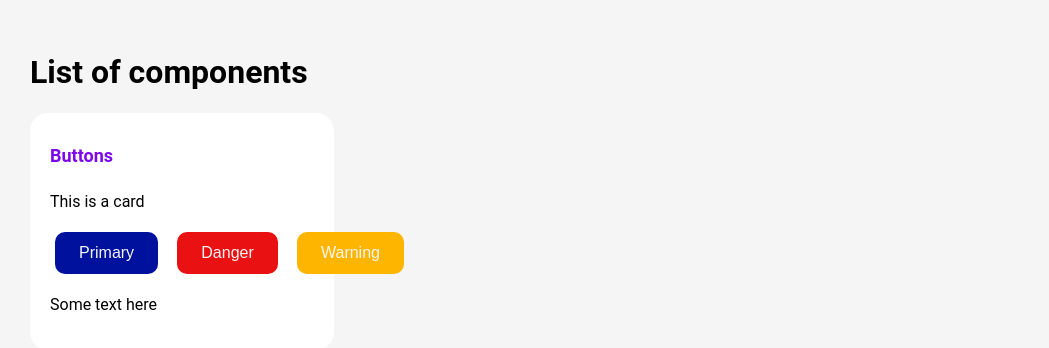
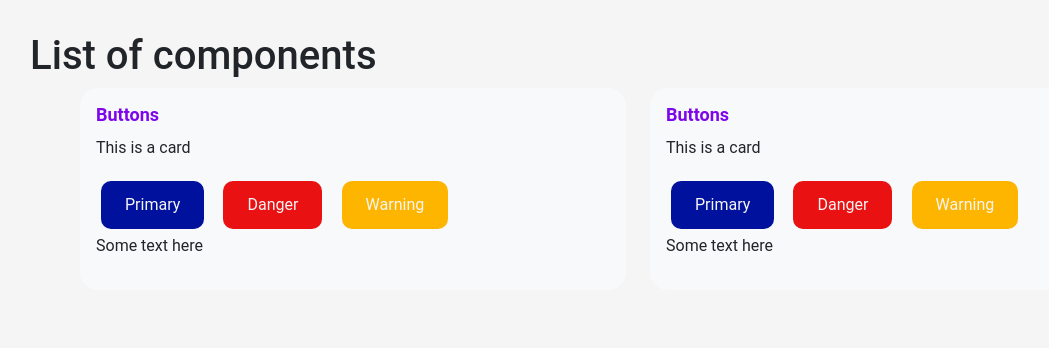
Before and after one commit to D3ds3c007/MPTC-Platform-Front, a Next.js app: page / in a window 1280 px wide. Shown: the top 348 px of the page, without its empty margins (2-1051 px from the left). Built offline with nearby package versions, Linux system fonts and the light colour scheme.

Commit message:
adding bootstrap

```diff
--- a/package.json
+++ b/package.json
@@ -9,11 +9,13 @@
     "lint": "next lint"
   },
   "dependencies": {
+    "bootstrap": "^5.3.3",
     "clsx": "^2.1.1",
     "jose": "^5.9.2",
     "next": "14.2.11",
     "next-app": "file:",
     "react": "^18",
+    "react-bootstrap": "^2.10.4",
     "react-dom": "^18",
     "zod": "^3.23.8"
   },
--- a/src/app/components/base-button.module.css
+++ /dev/null
@@ -1,17 +0,0 @@
-.primary{
-    background-color: #007bff;
-    color: white;
-    border: none;
-    padding: 10px 20px;
-    border-radius: 5px;
-    cursor: pointer;
-}
-
-.danger{
-    background-color: #dc3545;
-    color: white;
-    border: none;
-    padding: 10px 20px;
-    border-radius: 5px;
-    cursor: pointer;
-}
--- a/src/app/components/ui/Button/MButton.js
+++ b/src/app/components/ui/Button/MButton.js
@@ -1,8 +1,8 @@
 import styles from './MButton.module.css';
 import clsx from 'clsx';
-export function MButton({children, onClick, variant = 'primary'}) {
+export function MButton({children, onClick, variant = 'primary', bootstrapClass = ''}) {
     return (
-        <button className={clsx(styles.button, styles[variant])} onClick={onClick}>
+        <button className={`${clsx(styles[variant])}  ${styles.button} btn-sm`} onClick={onClick}>
             {children}
         </button>
     );
--- a/src/app/components/ui/Card/MCard.js
+++ b/src/app/components/ui/Card/MCard.js
@@ -1,10 +1,11 @@
 import styles from './MCard.module.css';
-import clsx from 'clsx';
+import { Container } from 'react-bootstrap';
+
 
 export function MCard({children, width = '100%', height = 'auto', bgColor = 'white', padding = '20px', title = ''}, display = 'flex', flexDirection = 'column') {
     return (
         <>
-            <div className={styles.card} style={{width, height, backgroundColor: bgColor, padding}}>
+            <div className={`card ${styles.card} p-3 bg-light`} style={{width, height, backgroundColor: bgColor, padding}}>
                 {title && <h1 className={styles.title}>{title}</h1>}
                 {children}
             </div>
--- a/src/app/components/ui/Card/MCard.module.css
+++ b/src/app/components/ui/Card/MCard.module.css
@@ -5,6 +5,7 @@
     max-height: 100%; /* Prevents the card from exceeding the container height */
     background-color: #fff;
     border-radius: 18px;
+    border:0px;
     padding: 2rem; /* Use relative units for padding */
     display: flex;
     flex-direction: column;
@@ -23,20 +24,20 @@
 
 /* Primary card variation */
 .card-primary {
-    background-color: var(--primary-bg);
-    color: var(--primary-color);
+    background-color: var(--primary-mbg);
+    color: var(--primary-mcolor);
 }
 
 /* Danger card variation */
 .card-danger {
-    background-color: var(--danger-bg);
-    color: var(--danger-color);
+    background-color: var(--danger-mbg);
+    color: var(--danger-mcolor);
 }
 
 /* Warning card variation */
 .card-warning {
-    background-color: var(--warning-bg);
-    color: var(--warning-color);
+    background-color: var(--warning-mbg);
+    color: var(--warning-mcolor);
 }
 
 /* Media Query for smaller screens */
--- a/src/app/globals.css
+++ b/src/app/globals.css
@@ -1,3 +1,5 @@
+@import "~bootstrap/dist/css/bootstrap.min.css";
+
 :root{
   --button-radius : 10px;
   --primary-bg : #00119D;
--- a/src/app/layout.js
+++ b/src/app/layout.js
@@ -1,5 +1,6 @@
 import localFont from "next/font/local";
 import "./globals.css";
+
 
 const geistSans = localFont({
   src: "./fonts/GeistVF.woff",
--- a/src/app/page.js
+++ b/src/app/page.js
@@ -2,31 +2,53 @@ import Image from "next/image";
 import styles from "./page.module.css";
 import { MButton } from "@/app/components/ui/Button/MButton";
 import { MCard } from "@/app/components/ui/Card/MCard";
-
+import { Container } from "react-bootstrap";
 export default function Page() {
   return (
     <>
       <div className={styles.container}>
         <h1>List of components</h1>
-
       </div>
 
-      <MCard title="Buttons" width="25%">
+      <Container>
+        <div className="row">
+          <div className="col-md-6">
+            <MCard title="Buttons">
               <p>This is a card</p>
               <div style={{
                 display: 'flex',
                 gap: '1.2em',
                 padding: '5px'
               }}>
-          <MButton variant="primary">Primary</MButton>
+                <MButton variant="primary" bootstrapClass="btn-block">Primary</MButton>
                 <MButton variant="danger">Danger</MButton>
                 <MButton variant="warning">Warning</MButton>
               </div>
 
               <p>Some text here</p>
+            </MCard>
+          </div>
+
+          <div className="col-md-6">
+            <MCard title="Buttons">
+              <p>This is a card</p>
+              <div style={{
+                display: 'flex',
+                gap: '1.2em',
+                padding: '5px'
+              }}>
+                <MButton variant="primary" bootstrapClass="btn-block">Primary</MButton>
+                <MButton variant="danger">Danger</MButton>
+                <MButton variant="warning">Warning</MButton>
+              </div>
+
+              <p>Some text here</p>
+            </MCard>
+          </div>
+        </div>
 
 
-      </MCard>
+      </Container>
 
 
 
```
Also changed, not shown: src/app/components/Mybutton.js (deleted, +0 -8 lines), 1 other file (tests, documents, lock files or other folders). Lines whose indentation alone changed are shown as unchanged.
